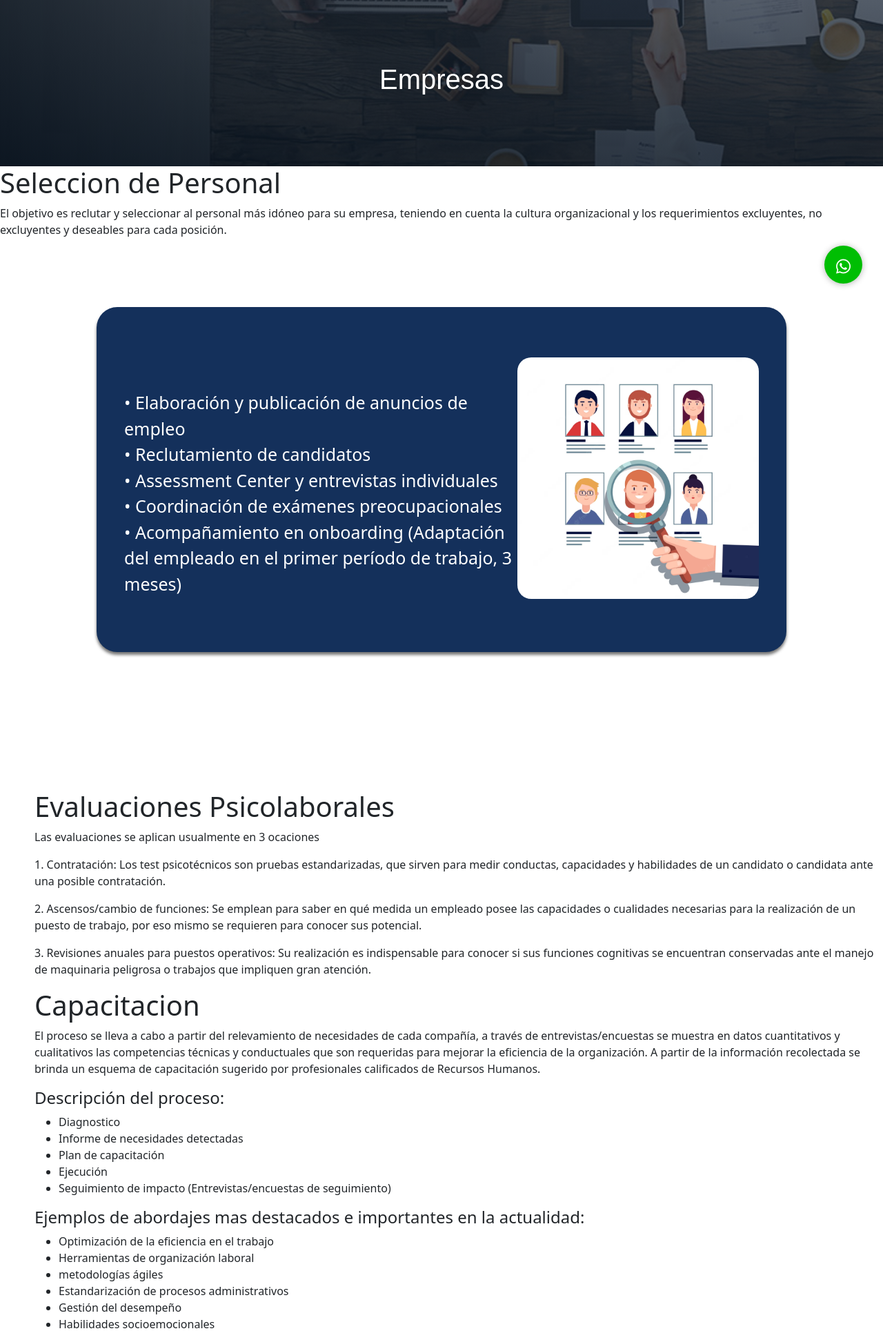
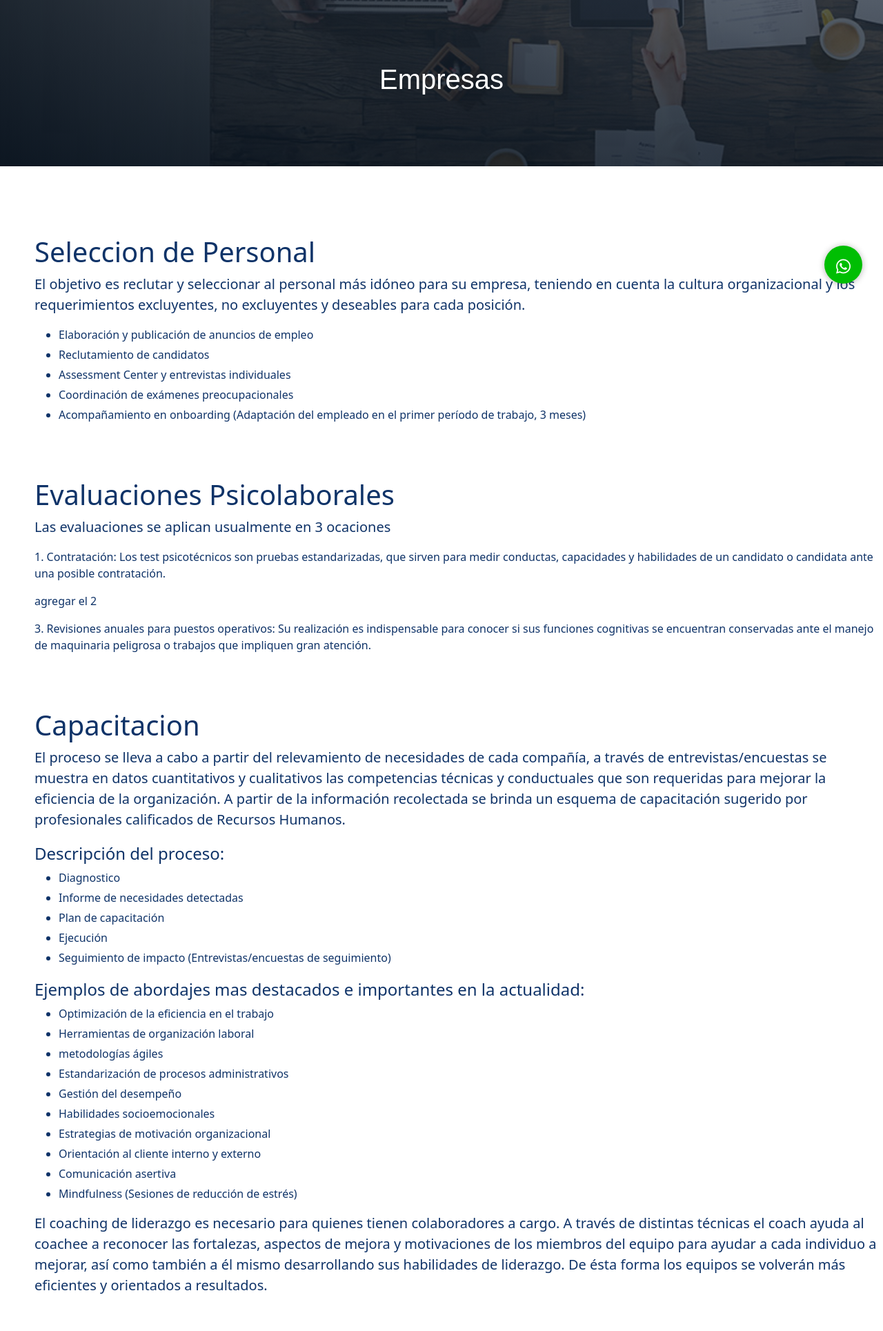
Before and after one commit to Gaby-1628/Consultora, a PHP site: page /seleccion.html in a window 1280 px wide. Shown: the part 359-2288 px from the top of the page at 69% size. Run offline with PHP 8.4, Linux system fonts and the light colour scheme; some libraries are stand-ins or nearby versions.

Commit message:
se modifoco la seccion empresas

```diff
--- a/css/seleccion.css
+++ b/css/seleccion.css
@@ -138,7 +138,7 @@ header nav section h1{
     margin: auto;
     margin-top: 100px;
     box-shadow: 0px 4px 4px rgba(0, 0.10, 0.10, 0.55);
-    margin-bottom: 200px;
+    margin-bottom: 200px ;
 }
 
 #revelamiento p{
@@ -192,9 +192,28 @@ header nav section h1{
     background-color: #fff;
 }
 
+#selec h1{
+    margin-left: 50px;
+    margin-top: 100px;
+}
+
+#selec p{
+    margin-left: 50px;
+}
+
+
+#selec li{
+    margin-left: 53px;
+    margin-top: 5px;
+}
+
+#par{
+    font-size: 20px;
+}
 
 #empresas h1{
     margin-left: 50px;
+    margin-top: 80px;
 }
 
 #empresas p{
@@ -203,8 +222,15 @@ header nav section h1{
 
 #empresas h4{
     margin-left: 50px;
+    margin-top: 20px;
 }
 
 #empresas li{
     margin-left: 53px;
+    margin-top: 5px;
 }
+
+#empresass{
+    color: #0f3368;
+    margin-left: ;
+}
--- a/seleccion.html
+++ b/seleccion.html
@@ -110,13 +110,9 @@
         <!--  <section id="info">
             <p>El proceso de selección es el conjunto de etapas o pasos que tienen como objetivo reclutar y seleccionar al personal más idóneo para un puesto de trabajo en una empresa.</p>
         </section>  -->
-        <div>
-        <h1> Seleccion de Personal</h1>
-        <p> El objetivo es reclutar y seleccionar al personal más idóneo para su empresa, teniendo en cuenta la cultura organizacional y los requerimientos excluyentes, no excluyentes y deseables para cada posición.
-        </p>
-        </div>
 
-        <section id="revelamiento-">
+
+       <!--  <section id="revelamiento-">
             <div id="revelamiento">
                 <img src="img/seleccion2.avif" alt="">
                 <p>
@@ -127,22 +123,34 @@
                     •	Acompañamiento en onboarding (Adaptación del empleado en el primer período de trabajo, 3 meses) <br>
                 </p>
             </div>
-        </section>
+        </section>-->
+
+    <section id="empresass">
+        <div id="selec">
+            <h1> Seleccion de Personal</h1>
+            <p id="par"> El objetivo es reclutar y seleccionar al personal más idóneo para su empresa, teniendo en cuenta la cultura organizacional y los requerimientos excluyentes, no excluyentes y deseables para cada posición.
+            </p>
+            <ul>
+                <li>Elaboración y publicación de anuncios de empleo</li>
+                <li>Reclutamiento de candidatos</li>
+                <li>Assessment Center y entrevistas individuales</li>
+                <li>Coordinación de exámenes preocupacionales</li>
+                <li>Acompañamiento en onboarding (Adaptación del empleado en el primer período de trabajo, 3 meses)</li>
+            </ul>
+        </div>
 
         <section id="empresas">
             <h1>Evaluaciones Psicolaborales</h1>
-            <p> Las evaluaciones se aplican usualmente en 3 ocaciones</p>
-            <p>1. Contratación: Los test psicotécnicos son pruebas estandarizadas, que sirven para medir conductas, capacidades y habilidades de un candidato o candidata ante una posible contratación.
-            </p>
-            <p>2. Ascensos/cambio de funciones: Se emplean para saber en qué medida un empleado posee las capacidades o cualidades necesarias para la realización de un puesto de trabajo, por eso mismo se requieren para conocer sus potencial.
-            </p>
+            <p id="par"> Las evaluaciones se aplican usualmente en 3 ocaciones</p>
+            <p>1. Contratación: Los test psicotécnicos son pruebas estandarizadas, que sirven para medir conductas, capacidades y habilidades de un candidato o candidata ante una posible contratación.</p>
+            <p>agregar el 2</p>
             <p>3. Revisiones anuales para puestos operativos: Su realización es indispensable para conocer si sus funciones cognitivas se encuentran conservadas ante el manejo de maquinaria peligrosa o trabajos que impliquen gran atención.
             </p>
         </section>
 
         <section id="empresas">
             <h1>Capacitacion</h1>
-            <p>El proceso se lleva a cabo a partir del relevamiento de necesidades de cada compañía, a través de entrevistas/encuestas se muestra en datos cuantitativos y cualitativos las competencias técnicas y conductuales que son requeridas para mejorar la eficiencia de la organización. A partir de la información recolectada se brinda un esquema de capacitación sugerido por profesionales calificados de Recursos Humanos.
+            <p id="par">El proceso se lleva a cabo a partir del relevamiento de necesidades de cada compañía, a través de entrevistas/encuestas se muestra en datos cuantitativos y cualitativos las competencias técnicas y conductuales que son requeridas para mejorar la eficiencia de la organización. A partir de la información recolectada se brinda un esquema de capacitación sugerido por profesionales calificados de Recursos Humanos.
             </p>
             <h4>Descripción del proceso:</h4>
             <ul>
@@ -169,11 +177,11 @@
         </section>
 
         <section id="empresas">
-            <p>El coaching de liderazgo es necesario para quienes tienen colaboradores a cargo. A través de distintas técnicas el coach ayuda al coachee a reconocer las fortalezas, aspectos de mejora y motivaciones de los miembros del equipo para ayudar a cada individuo a mejorar, así como también a él mismo desarrollando sus habilidades de liderazgo. De ésta forma los equipos se volverán más eficientes y orientados a resultados.
+            <p id="par">El coaching de liderazgo es necesario para quienes tienen colaboradores a cargo. A través de distintas técnicas el coach ayuda al coachee a reconocer las fortalezas, aspectos de mejora y motivaciones de los miembros del equipo para ayudar a cada individuo a mejorar, así como también a él mismo desarrollando sus habilidades de liderazgo. De ésta forma los equipos se volverán más eficientes y orientados a resultados.
             </p>
             <h3></h3>
         </section>
-
+    </section>
 
 
                 <a href="https://api.whatsapp.com/send?phone=" class="btn-wsp" target="_blank">
```
